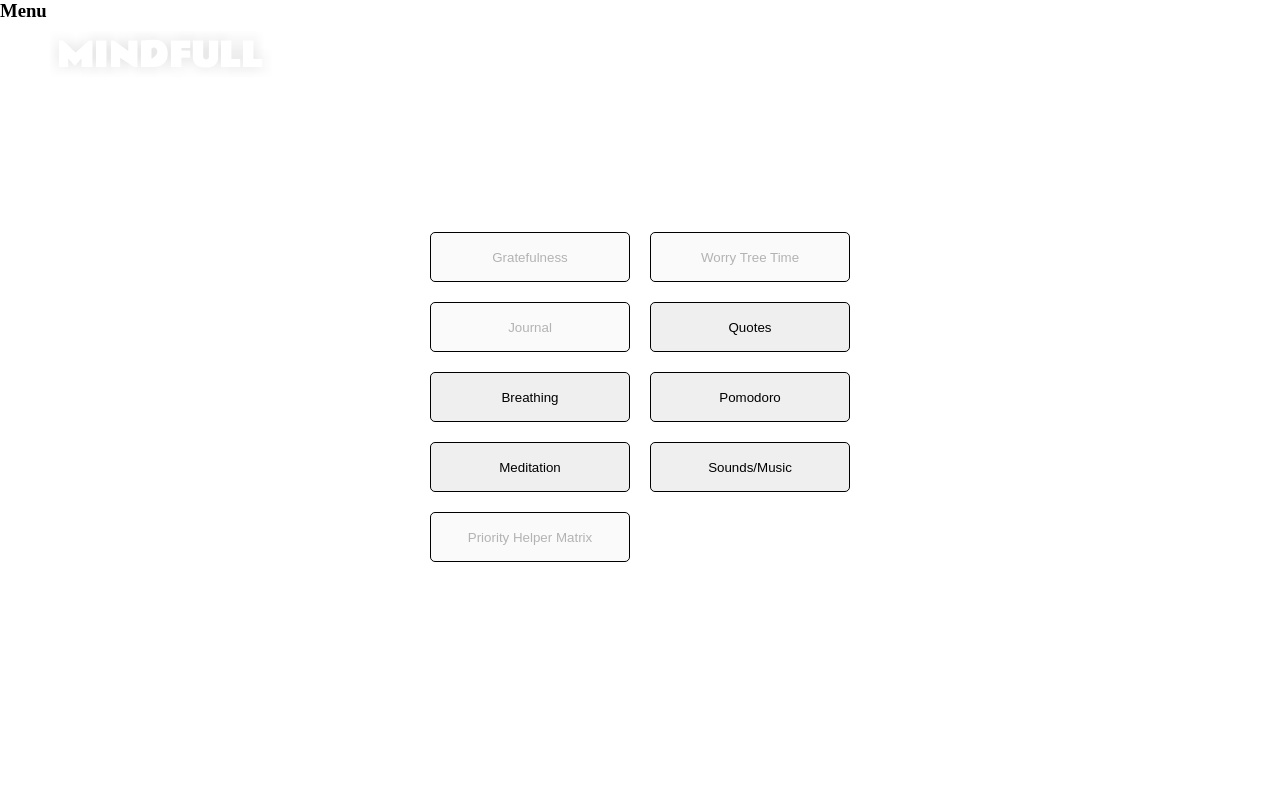
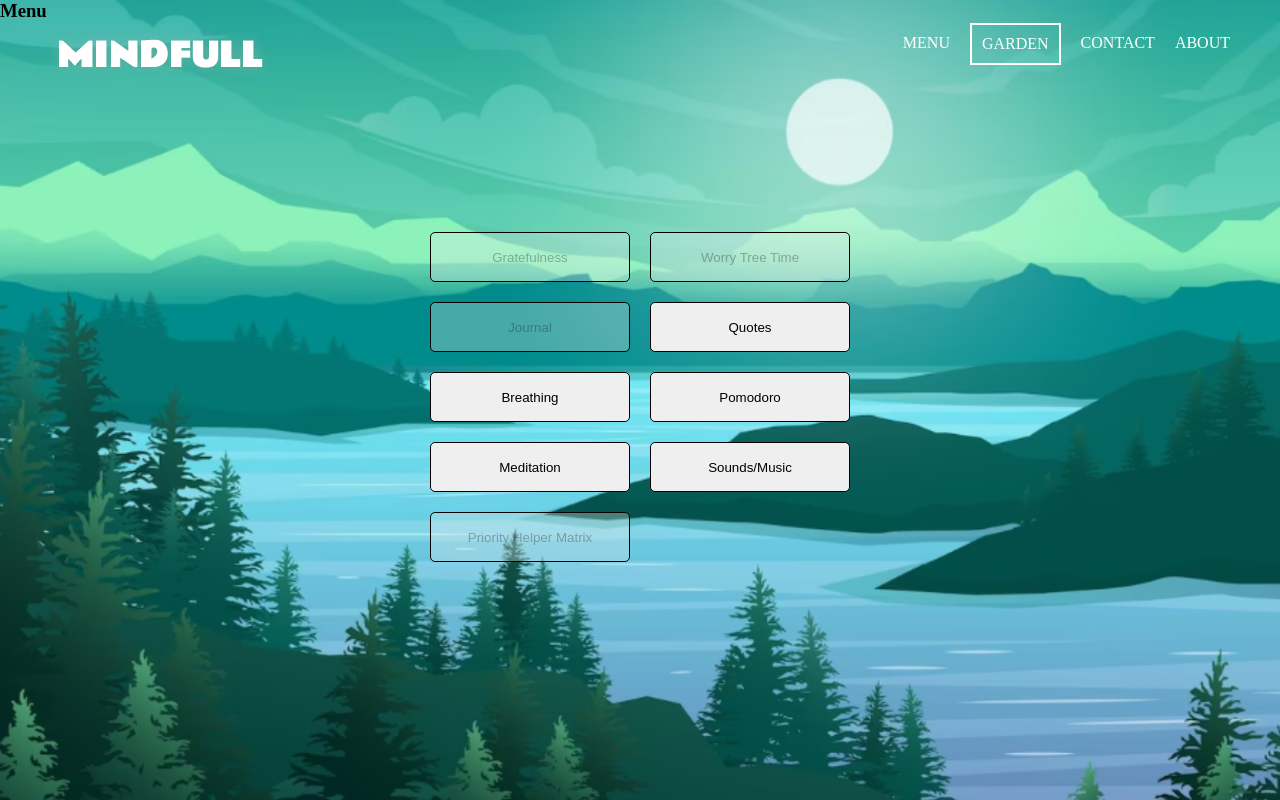
Before and after one commit to ateki/MindfullnessApp, a React (Create React App) app: page /menu in a window 1280 px wide. Built offline with nearby package versions, Linux system fonts and the light colour scheme; a web font is replaced by a local one.

Commit message:
temp image on menu page

```diff
--- a/src/pages/Menu.js
+++ b/src/pages/Menu.js
@@ -1,14 +1,21 @@
 import { useNavigate } from "react-router-dom";
 
-
-/* #content {
-    width: 400px;
-    margin: 0 auto;
-    background-color: #66ffff;
-} */
+import imgBg from '../assets/LandingPage.png';
 
 
 const styles = {
+
+
+    backgroundImg: {
+        backgroundImage: `url(${imgBg})`,
+        backgroundPosition: 'center',
+        backgroundSize: 'cover',
+        backgroundRepeat: 'no-repeat',
+        backgroundAttachment: 'fixed',
+        width: '100vw',
+        height: '100vh'
+    },
+
 
     container: {
         position: 'relative',
@@ -47,7 +54,8 @@ function Menu(){
 
 
     return (
-        <>
+
+        <div style={styles.backgroundImg}>
 
             <h3>Menu</h3>
 
@@ -66,7 +74,7 @@ function Menu(){
 
             </div>
 
-        </>
+        </div>
     )
 }
 
```
